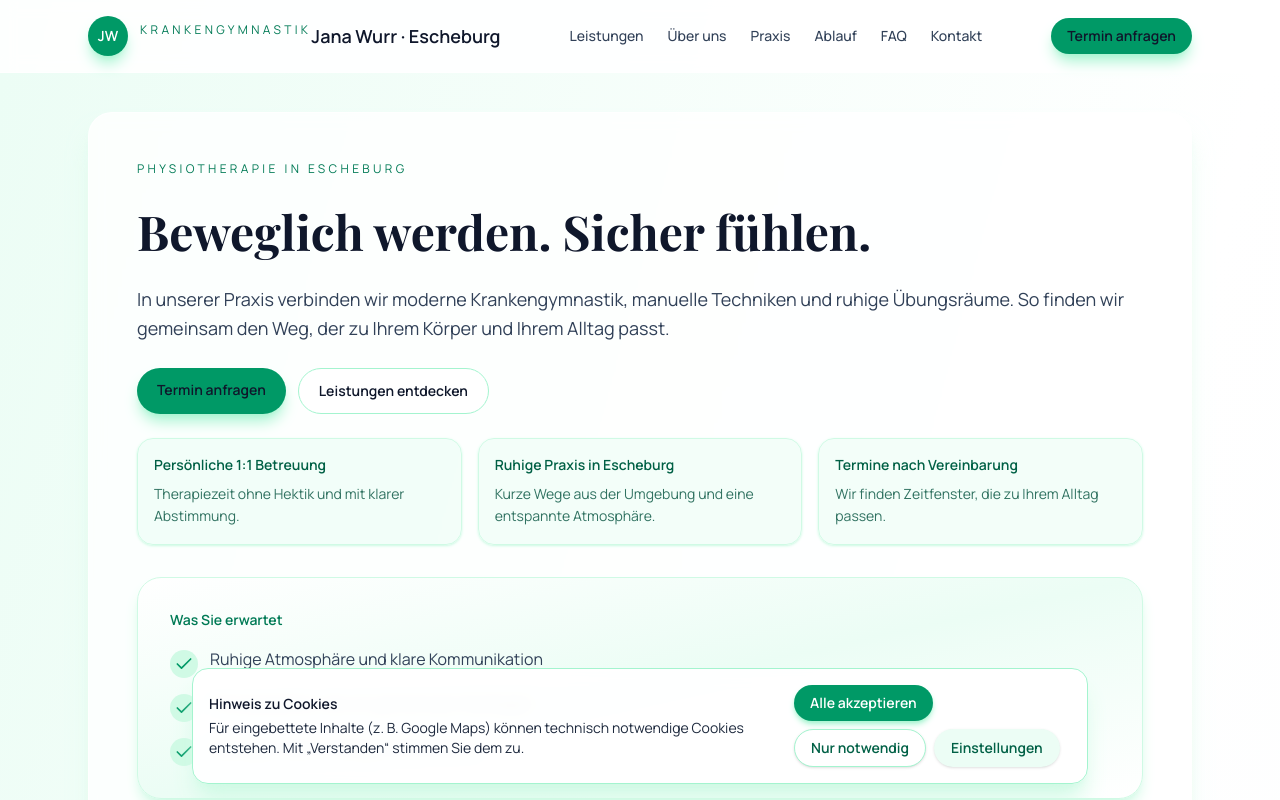
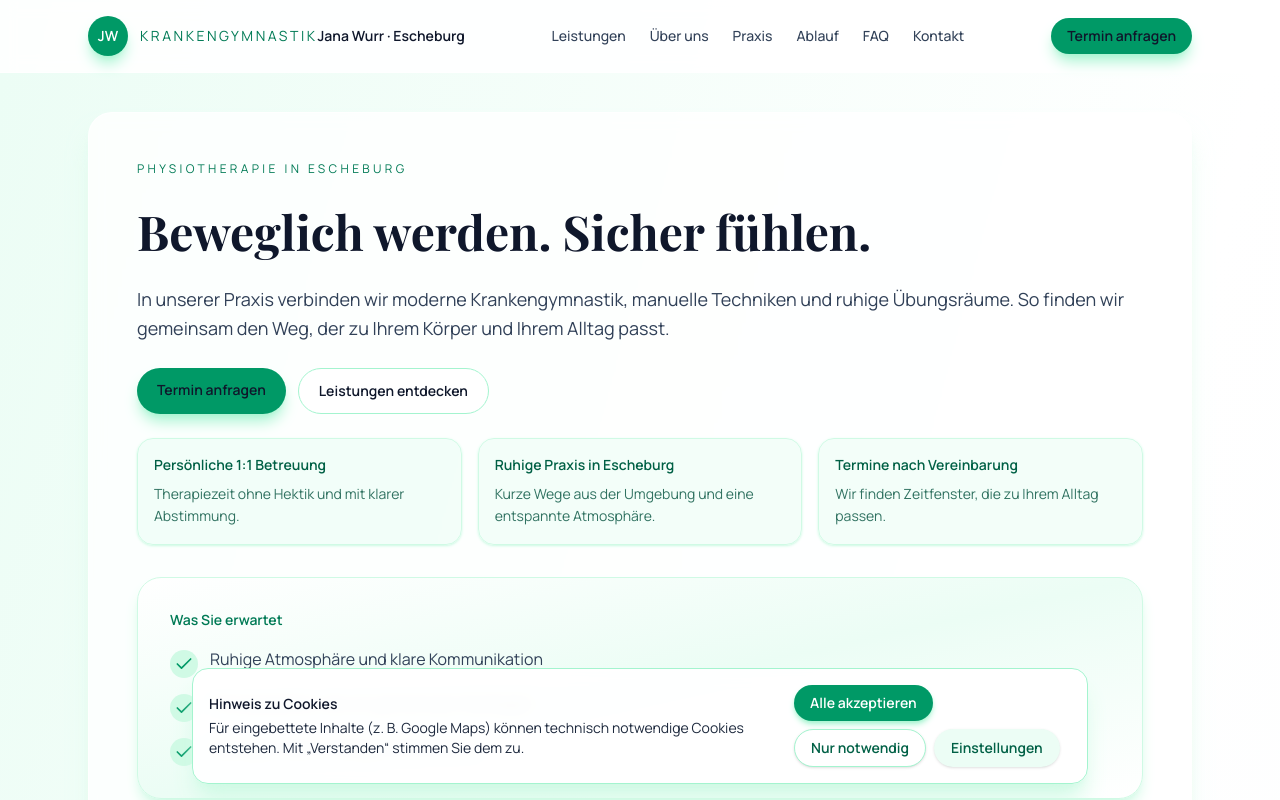
Before and after one commit to RomanHH81/Jana-Wurr---Krankengymnastik-Escheburg, a Next.js app in the folder frontend/: page / in a window 1280 px wide. Shown: the top 800 px of the page. Built offline with nearby package versions, Linux system fonts and the light colour scheme; a web font is replaced by a local one.

Commit message:
Adjust header text size and spacing on large screens

```diff
--- a/frontend/src/components/Header.tsx
+++ b/frontend/src/components/Header.tsx
@@ -56,10 +56,12 @@ export default function Header() {
             JW
           </div>
           <div className="hidden leading-tight lg:flex">
-            <p className="text-xs uppercase tracking-[0.28em] text-emerald-700">
+            <p className="text-sm uppercase tracking-[0.18em] text-emerald-700">
               Krankengymnastik
             </p>
-            <p className="text-lg font-semibold">Jana Wurr · Escheburg</p>
+            <p className="text-sm font-semibold text-slate-900">
+              Jana Wurr · Escheburg
+            </p>
           </div>
         </Link>
 
```
